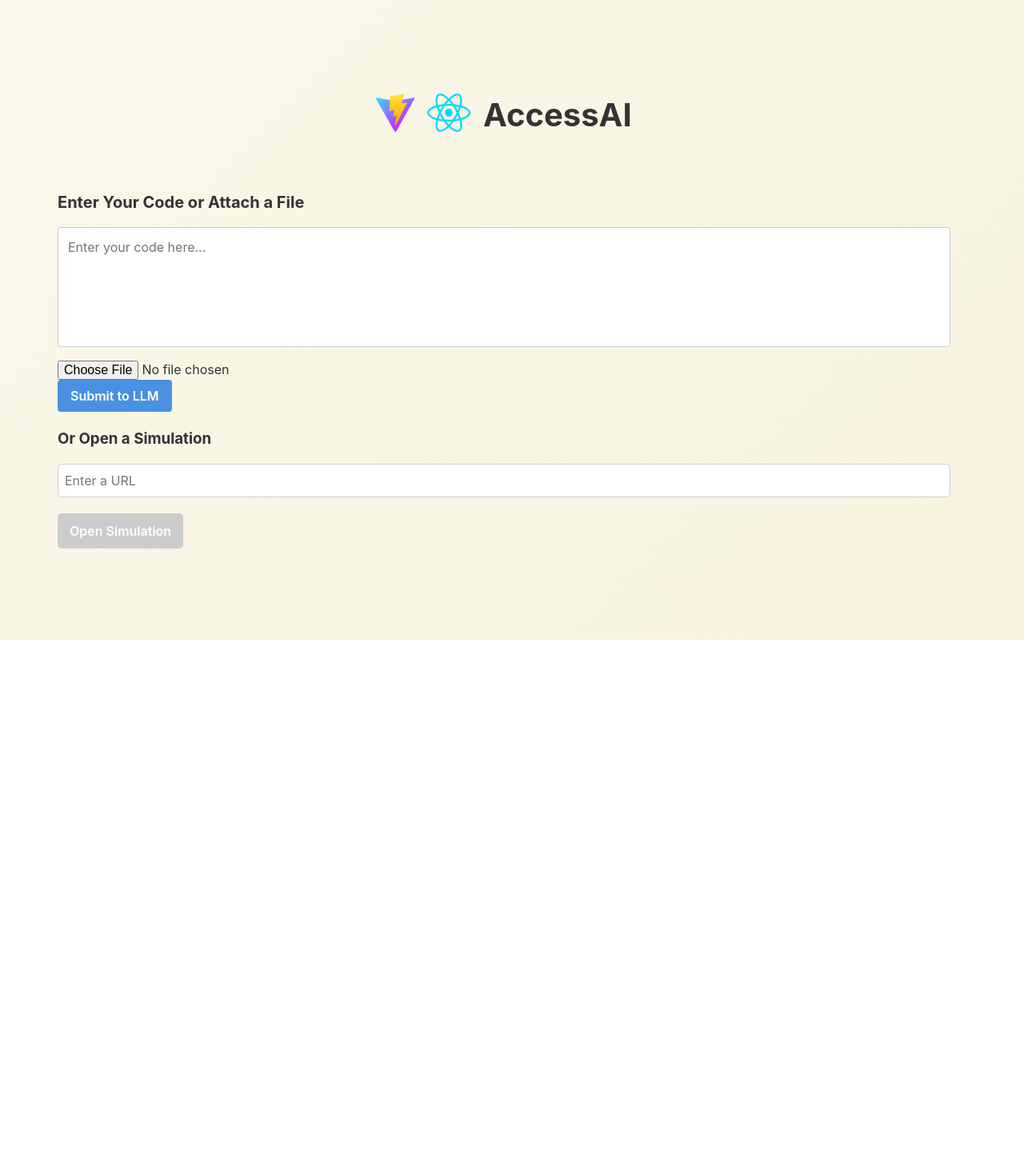
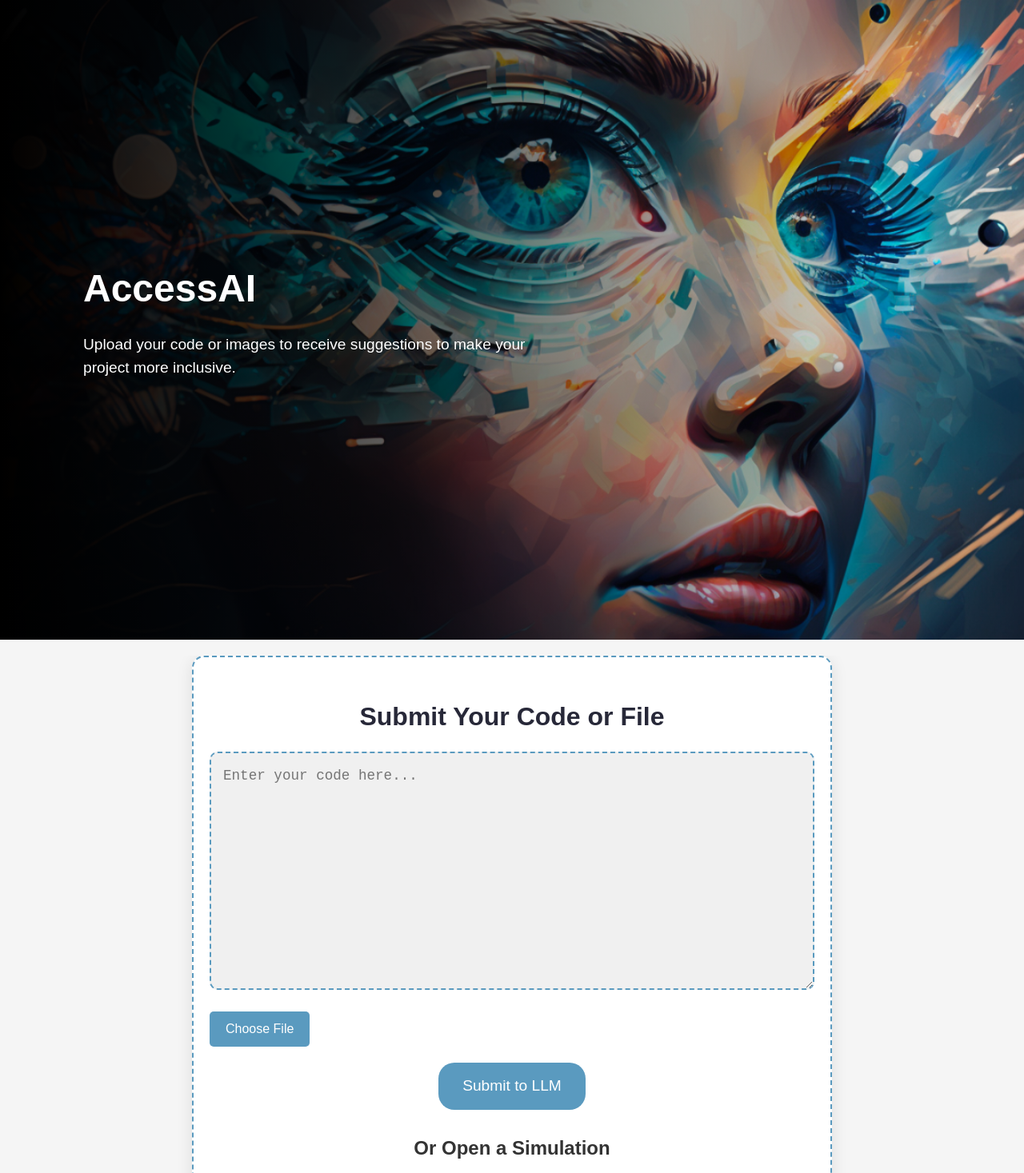
Before and after one commit to iamudyavar/AccessAI, a React (Vite) app in the folder frontend/: page / in a window 1280 px wide. Shown: the top 1467 px of the page at 80% size. Before the commit the page ends 800 px from the top, so only its background shows below. Built offline with nearby package versions, Linux system fonts and the light colour scheme.

Commit message:
Integrated UI updates

```diff
--- a/frontend/src/App.css
+++ b/frontend/src/App.css
@@ -1,229 +1,228 @@
-:root {
-	--primary-color: #f2e6b6;
-	--secondary-color: #e6d696;
-	--text-color: #333333;
-	--background-color: #ffffff;
-	--input-background: #f0f8ff;
-	--button-color: #4a90e2;
-	--button-hover-color: #357abd;
-}
-
 body {
-	font-family: -apple-system, BlinkMacSystemFont, "Segoe UI", "Roboto", "Oxygen", "Ubuntu", "Cantarell",
-		"Fira Sans", "Droid Sans", "Helvetica Neue", sans-serif;
-	-webkit-font-smoothing: antialiased;
-	-moz-osx-font-smoothing: grayscale;
+	font-family: "Montserrat", sans-serif;
+	background-color: #f5f5f5;
+	color: #333;
 	margin: 0;
 	padding: 0;
-	background-color: var(--background-color);
-	color: var(--text-color);
 }
 
 .app {
-	min-height: 100vh;
-	width: 100%;
-	display: flex;
-	flex-direction: row;
-	justify-content: center;
-	align-items: center;
-	background: linear-gradient(135deg, rgba(242, 230, 182, 0.3), rgba(230, 214, 150, 0.3));
-	padding: 20px; /* Ensures there’s some padding around the container */
+	text-align: center;
 }
 
-.container {
+/* Hero Section */
+.hero-section {
+	height: 100vh;
+	background-image: linear-gradient(
+			to right,
+			rgba(0, 0, 0, 1) 0%,
+			rgba(0, 0, 0, 0.7) 30%,
+			rgba(0, 0, 0, 0) 100%
+		),
+		url("./assets/newimage.png");
+	background-size: cover;
+	background-position: center;
 	display: flex;
-	width: 100%;
-	max-width: 1200px; /* Adjust this value based on your design */
+	justify-content: flex-start;
+	align-items: center;
 }
 
-.input-container {
-	width: 100%;
-	transition: width 0.5s ease-in-out;
-	overflow: hidden;
-	display: flex;
-	flex-direction: column;
-	margin-right: 20px; /* Space between input and suggestions */
+.hero-content {
+	padding: 40px;
+	border-radius: 10px;
+	text-align: left;
+	max-width: 50%;
+	margin-left: 5%;
 }
 
-.app.submitted .input-container {
-	width: 50%; /* Make input container shrink when submitted */
+.hero-left h1 {
+	font-size: 3rem;
+	margin-bottom: 20px;
+	color: #fff;
 }
 
-.app-header {
-	display: flex;
-	align-items: center;
-	justify-content: center;
-	gap: 1rem;
-	padding: 2rem 0;
+.hero-left p {
+	font-size: 1.2rem;
+	color: #fff;
 }
 
-.logos {
+/* Content Wrapper */
+.content-wrapper {
 	display: flex;
-	gap: 1rem;
+	transition: all 0.5s ease;
+	max-width: 100%;
+	overflow: hidden;
+	margin: 20px auto;
 }
 
-.logo {
-	height: 3em;
-	transition: filter 0.3s ease;
+.content-wrapper.submitted {
+	max-width: 160%; /* Increased to accommodate both sections */
 }
 
-.logo:hover {
-	filter: brightness(1.2);
+/* Input Section */
+.input-section {
+	flex: 0 0 100%;
+	padding: 50px 20px;
+	background-color: #fff;
+	border-radius: 15px;
+	box-shadow: 0px 4px 20px rgba(0, 0, 0, 0.1);
+	border: 2px dashed #5a9abf;
+	transition: all 0.5s ease;
+	max-width: 800px;
+	margin: 0 auto;
 }
 
-h1 {
-	font-size: 2.5rem;
-	color: var(--text-color);
-	margin: 0;
-	font-weight: 700;
-}
-
-.input-section {
-	padding: 2rem;
-	box-sizing: border-box;
-	display: flex;
-	flex-direction: column;
-	height: 100%;
+.content-wrapper.submitted .input-section {
+	flex: 0 0 50%;
+	margin-right: 20px;
 }
 
 h2 {
-	font-size: 1.25rem;
-	color: var(--text-color);
-	margin-top: 0;
-	margin-bottom: 1rem;
-}
-
-h3 {
-	margin-bottom: 1rem;
+	font-size: 2rem;
+	color: #272838;
+	margin-bottom: 20px;
 }
 
 textarea {
 	width: 100%;
-	background-color: var(--background-color);
-	padding: 0.75rem;
-	border-radius: 4px;
-	border: 1px solid #cccccc;
-	font-size: 1rem;
-	line-height: 1.5;
-	height: 150px;
-	resize: none;
-	margin-bottom: 1rem;
-	transition: border-color 0.3s ease, height 0.5s ease-in-out;
+	padding: 15px;
+	border-radius: 10px;
+	border: 2px dashed #5a9abf;
+	margin-bottom: 20px;
+	font-size: 1.1rem;
+	background-color: #f0f0f0;
+	font-family: "Roboto Mono", monospace;
 }
 
-.app.submitted textarea {
-	height: calc(70vh);
-	flex-grow: 1;
+/* File Upload */
+.file-upload {
+	margin-bottom: 20px;
+	display: flex;
+	align-items: center;
 }
 
-textarea:focus {
-	border-color: var(--button-color);
-	outline: none;
-	box-shadow: 0 0 0 2px rgba(74, 144, 226, 0.25);
+.file-input {
+	display: none;
 }
 
-button {
-	padding: 0.5rem 1rem;
-	background-color: var(--button-color);
-	color: white;
+.file-upload-button {
+	padding: 10px 20px;
+	background-color: #5a9abf;
+	color: #fff;
 	border: none;
-	border-radius: 4px;
+	border-radius: 5px;
+	cursor: pointer;
 	font-size: 1rem;
-	font-weight: 600;
-	cursor: pointer;
-	transition: background-color 0.3s ease, transform 0.1s ease;
-	align-self: flex-start;
+	margin-right: 10px;
 }
 
-button:hover {
-	background-color: var(--button-hover-color);
+.file-name {
+	font-size: 0.9rem;
+	color: #666;
 }
 
-button:active {
-	transform: scale(0.98);
+.image-preview {
+	max-width: 100%;
+	margin-top: 20px;
+	margin-bottom: 20px;
+	border-radius: 10px;
+	overflow: hidden;
 }
 
-button:disabled {
-	background-color: #95a5a6;
+.image-preview img {
+	max-width: 100%;
+	height: auto;
+}
+
+/* Submit Button */
+.submit-button {
+	padding: 15px 30px;
+	background-color: #5a9abf;
+	color: #fff;
+	border: none;
+	border-radius: 20px;
+	cursor: pointer;
+	font-size: 1.2rem;
+	transition: background-color 0.3s ease;
+}
+
+.submit-button:disabled {
+	background-color: #c0c0c0;
 	cursor: not-allowed;
 }
 
-.output-container {
-	width: 0;
-	overflow: hidden;
-	transition: width 0.5s ease-in-out;
-	padding: 2rem;
-	box-sizing: border-box;
-	flex: 1;
-	display: flex;
-	flex-direction: column;
+.submit-button:hover:not(:disabled) {
+	background-color: #4a8bad;
 }
 
-.app.submitted .output-container {
-	width: 50%; /* Expand suggestions area when submitted */
+/* Output Section */
+.output-section {
+	flex: 0 0 50%;
+	padding: 50px 20px;
+	background-color: #fff;
+	border-radius: 15px;
+	box-shadow: 0px 4px 20px rgba(0, 0, 0, 0.1);
+	max-width: 800px;
+	margin-left: 20px;
+	display: none;
+	opacity: 0;
+	transition: opacity 0.5s ease;
 }
 
+.content-wrapper.submitted .output-section {
+	display: block;
+	opacity: 1;
+}
+
+/* Suggestion Section */
+.suggestion-section,
+.visual-suggestion-section {
+	padding: 20px;
+	background-color: #f9f9f9;
+	border-radius: 10px;
+	margin-top: 20px;
+}
+
+h3 {
+	color: #333;
+	font-size: 1.5rem;
+	margin-bottom: 15px;
+}
+
+/* Simulation Input */
+.simulation-section {
+	padding-top: 30px;
+}
+
+.simulation-section input {
+	padding: 10px;
+	border-radius: 5px;
+	border: 2px solid #5a9abf;
+	font-size: 1rem;
+	margin-right: 10px;
+}
+
+/* Loading Text */
 .loading-text {
-	color: #7f8c8d;
 	font-size: 1.2rem;
+	color: #5a9abf;
 	text-align: center;
 }
 
-.suggestion-section,
-.visual-suggestion-section {
-	margin-bottom: 20px; /* Space between sections */
-}
-
-.suggestion-list,
-.visual-suggestion-list {
-	display: flex;
-	flex-direction: column; /* Align suggestions in a column */
-	gap: 10px; /* Space between suggestion cards */
-}
-
-.simulation-section {
-	margin-top: 20px;
-}
-
-.simulation-section input {
-	width: calc(100% - 20px);
-	padding: 10px;
-	margin-bottom: 10px;
-	border: 1px solid #ccc;
-	border-radius: 5px;
-}
-
-.simulation-section button {
-	padding: 10px 15px;
-	background-color: #61dafb;
-	border: none;
-	border-radius: 5px;
-	cursor: pointer;
-}
-
-.image-preview {
-	margin-top: 20px;
-}
-
-@media (max-width: 768px) {
-	.app {
+/* Responsive Design */
+@media (max-width: 1200px) {
+	.content-wrapper {
 		flex-direction: column;
+		max-width: 100%;
 	}
 
-	.app.submitted .input-container,
-	.app.submitted .output-container {
-		width: 100%;
+	.content-wrapper.submitted {
+		max-width: 100%;
 	}
 
-	.input-container {
-		min-height: 50vh;
-	}
-
-	.output-container {
-		min-height: 50vh;
-	}
-
-	.app.submitted textarea {
-		height: 300px;
+	.content-wrapper.submitted .input-section,
+	.output-section {
+		flex: 0 0 100%;
+		margin: 20px 0;
 	}
 }
--- a/frontend/src/App.jsx
+++ b/frontend/src/App.jsx
@@ -1,22 +1,22 @@
-import { useState } from "react";
-import { useNavigate } from "react-router-dom"; // Import useNavigate for navigation
-import reactLogo from "./assets/react.svg";
-import viteLogo from "/vite.svg";
+import React, { useState, useRef } from "react";
+import { useNavigate } from "react-router-dom";
+import newHeroImage from "./assets/newimage.png";
 import SuggestionCard from "./components/SuggestionCard";
 import "./App.css";
 
 function App() {
 	const [inputText, setInputText] = useState("");
 	const [file, setFile] = useState(null);
-	const [imagePreview, setImagePreview] = useState(null); // For image preview
+	const [imagePreview, setImagePreview] = useState(null);
 	const [codeSuggestions, setCodeSuggestions] = useState([]);
 	const [visualSuggestions, setVisualSuggestions] = useState([]);
 	const [loading, setLoading] = useState(false);
 	const [submitted, setSubmitted] = useState(false);
-	const [url, setUrl] = useState(""); // State for URL input
-	const apiUrl = "http://127.0.0.1:5000/api"; // Replace with actual backend API URL
+	const [url, setUrl] = useState("");
+	const apiUrl = "http://127.0.0.1:5000/api";
 
-	const navigate = useNavigate(); // Hook to navigate programmatically
+	const navigate = useNavigate();
+	const fileInputRef = useRef(null);
 
 	const handleInputChange = (e) => {
 		setInputText(e.target.value);
@@ -28,13 +28,12 @@ function App() {
 			const allowedExtensions = /(\.html|\.css|\.js|\.jpg|\.jpeg|\.png|\.gif)$/i;
 			if (!allowedExtensions.exec(selectedFile.name)) {
 				alert("Only HTML, CSS, JS, or image files are allowed.");
-				e.target.value = ""; // Reset the input
+				e.target.value = "";
 				return;
 			}
 
 			setFile(selectedFile);
 
-			// If the file is an image, create a preview
 			if (selectedFile.type.startsWith("image/")) {
 				const reader = new FileReader();
 				reader.onload = (e) => setImagePreview(e.target.result);
@@ -58,12 +57,10 @@ function App() {
 			const formDataCode = new FormData();
 			const formDataImage = new FormData();
 
-			// If there's input text, prepare formData for code
 			if (inputText.trim()) {
 				formDataCode.append("code", inputText);
 			}
 
-			// If a file is provided, prepare formData for image
 			if (file) {
 				if (file.type.startsWith("image/")) {
 					formDataImage.append("image", file);
@@ -72,7 +69,6 @@ function App() {
 				}
 			}
 
-			// Call backend for code suggestions
 			let codeSuggestionsResponse = [];
 			if (formDataCode.has("code") || formDataCode.has("file")) {
 				const responseCode = await fetch(apiUrl, {
@@ -85,7 +81,6 @@ function App() {
 				}
 			}
 
-			// Call backend for visual suggestions (image)
 			let visualSuggestionsResponse = [];
 			if (formDataImage.has("image")) {
 				const responseImage = await fetch(apiUrl, {
@@ -98,7 +93,6 @@ function App() {
 				}
 			}
 
-			// Set the suggestions
 			setCodeSuggestions(codeSuggestionsResponse);
 			setVisualSuggestions(visualSuggestionsResponse);
 		} catch (error) {
@@ -108,64 +102,63 @@ function App() {
 		}
 	};
 
-	// Function to handle the "Open Simulation" button click
 	const handleOpenSimulation = () => {
 		if (!url.trim()) {
 			alert("Please enter a valid URL.");
 			return;
 		}
-		navigate(`/simulation?url=${encodeURIComponent(url)}`); // Redirect to the simulation page with the URL as a query parameter
+		navigate(`/simulation?url=${encodeURIComponent(url)}`);
+	};
+
+	const triggerFileInput = () => {
+		fileInputRef.current.click();
 	};
 
 	return (
-		<div className={`app ${submitted ? "submitted" : ""}`}>
-			<div className="container">
-				{" "}
-				{/* Added container for flex layout */}
-				<div className="input-container">
-					{!submitted && (
-						<header className="app-header">
-							<div className="logos">
-								<a href="https://vitejs.dev" target="_blank" rel="noreferrer">
-									<img src={viteLogo} className="logo" alt="Vite logo" />
-								</a>
-								<a href="https://react.dev" target="_blank" rel="noreferrer">
-									<img src={reactLogo} className="logo react" alt="React logo" />
-								</a>
+		<div className="app">
+			<header className="hero-section">
+				<div className="hero-content">
+					<div className="hero-left">
+						<h1>AccessAI</h1>
+						<p>
+							Upload your code or images to receive suggestions to make your project more
+							inclusive.
+						</p>
 					</div>
-							<h1>AccessAI</h1>
+				</div>
 			</header>
-					)}
-					<div className="input-section">
-						<h2>Enter Your Code or Attach a File</h2>
+
+			<div className={`content-wrapper ${submitted ? "submitted" : ""}`}>
+				<section className="input-section">
+					<h2>Submit Your Code or File</h2>
 					<textarea
 						value={inputText}
 						onChange={handleInputChange}
 						placeholder="Enter your code here..."
 						rows={10}
 					/>
+					<div className="file-upload">
 						<input
 							type="file"
 							accept=".html,.css,.js,.jpg,.jpeg,.png,.gif"
 							onChange={handleFileChange}
+							className="file-input"
+							ref={fileInputRef}
 						/>
-
-						{/* Image Preview */}
+						<button onClick={triggerFileInput} className="file-upload-button">
+							Choose File
+						</button>
+						{file && <span className="file-name">{file.name}</span>}
+					</div>
 					{imagePreview && (
 						<div className="image-preview">
-								<img
-									src={imagePreview}
-									alt="Preview"
-									style={{ width: "200px", height: "auto" }}
-								/>
+							<img src={imagePreview} alt="Preview" />
 						</div>
 					)}
-
-						<button onClick={handleSubmit} disabled={loading}>
+					<button onClick={handleSubmit} disabled={loading} className="submit-button">
 						{loading ? "Processing..." : "Submit to LLM"}
 					</button>
 
-						{/* URL Input and Open Simulation Button */}
 					<div className="simulation-section">
 						<h3>Or Open a Simulation</h3>
 						<input
@@ -173,32 +166,22 @@ function App() {
 							placeholder="Enter a URL"
 							value={url}
 							onChange={(e) => setUrl(e.target.value)}
-								style={{ width: "100%", padding: "8px" }}
 						/>
-							<button
-								onClick={handleOpenSimulation}
-								style={{
-									marginTop: "10px",
-									backgroundColor: url ? "#007bff" : "#ccc", // Change background color
-									cursor: url ? "pointer" : "not-allowed", // Change cursor based on input
-								}}
-								disabled={!url} // Disable the button if URL is empty
-							>
+						<button onClick={handleOpenSimulation} disabled={!url}>
 							Open Simulation
 						</button>
 					</div>
-					</div>
-				</div>
+				</section>
+
 				{submitted && (
-					<div className="output-container">
+					<section className="output-section">
 						{loading ? (
 							<p className="loading-text">Loading...</p>
 						) : (
 							<>
 								{codeSuggestions.length > 0 && (
 									<div className="suggestion-section">
-										<h3 style={{ textAlign: "center" }}>Code Suggestions</h3>
-										<div className="suggestion-list">
+										<h3>Code Suggestions</h3>
 										{codeSuggestions.map((suggestion, index) => (
 											<SuggestionCard
 												key={index}
@@ -207,12 +190,10 @@ function App() {
 											/>
 										))}
 									</div>
-									</div>
 								)}
-
 								{visualSuggestions.length > 0 && (
-									<div className="visual-suggestion-section" style={{ marginTop: "20px" }}>
-										<div className="visual-suggestion-list">
+									<div className="visual-suggestion-section">
+										<h3>Visual Suggestions</h3>
 										{visualSuggestions.map((suggestion, index) => (
 											<SuggestionCard
 												key={index}
@@ -221,11 +202,10 @@ function App() {
 											/>
 										))}
 									</div>
-									</div>
 								)}
 							</>
 						)}
-					</div>
+					</section>
 				)}
 			</div>
 		</div>
```
Also changed, not shown: frontend/src/assets/newimage.png (added). Lines whose indentation alone changed are shown as unchanged.
